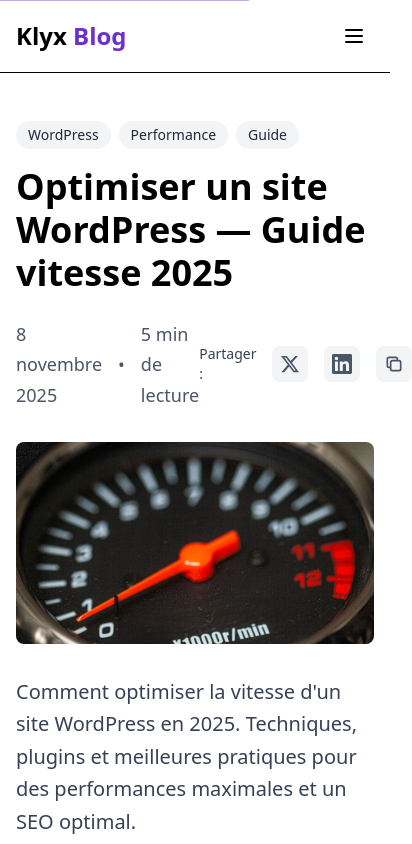
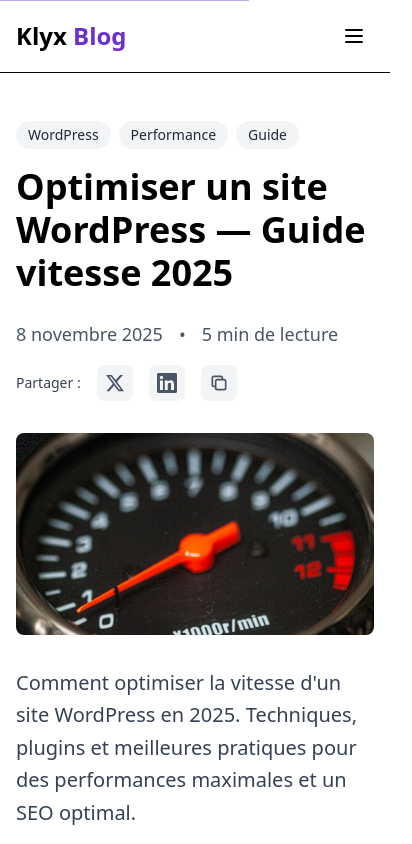
Before and after one commit to AirKyzzZ/blog-klyx, a Next.js app: page /posts/optimiser-site-wordpress-vitesse in a window 390 px wide. Shown: the top 844 px of the page, 412 px wide, since content can reach past the window. Built offline with nearby package versions, Linux system fonts and the light colour scheme; no server answers.

Commit message:
fix: adjust layout for post metadata display to improve responsiveness

```diff
--- a/app/posts/[slug]/page.tsx
+++ b/app/posts/[slug]/page.tsx
@@ -126,7 +126,7 @@ export default async function PostPage({ params }: PageProps) {
           <h1 className="text-4xl md:text-5xl font-bold mb-6">{post.title}</h1>
 
           {/* Meta */}
-          <div className="flex items-center justify-between text-gray-600 mb-8">
+          <div className="flex flex-col sm:flex-row sm:items-center sm:justify-between gap-4 text-gray-600 mb-8">
             <div className="flex items-center gap-4">
               <time dateTime={post.date}>{formatDate(post.date)}</time>
               <span>•</span>
```
